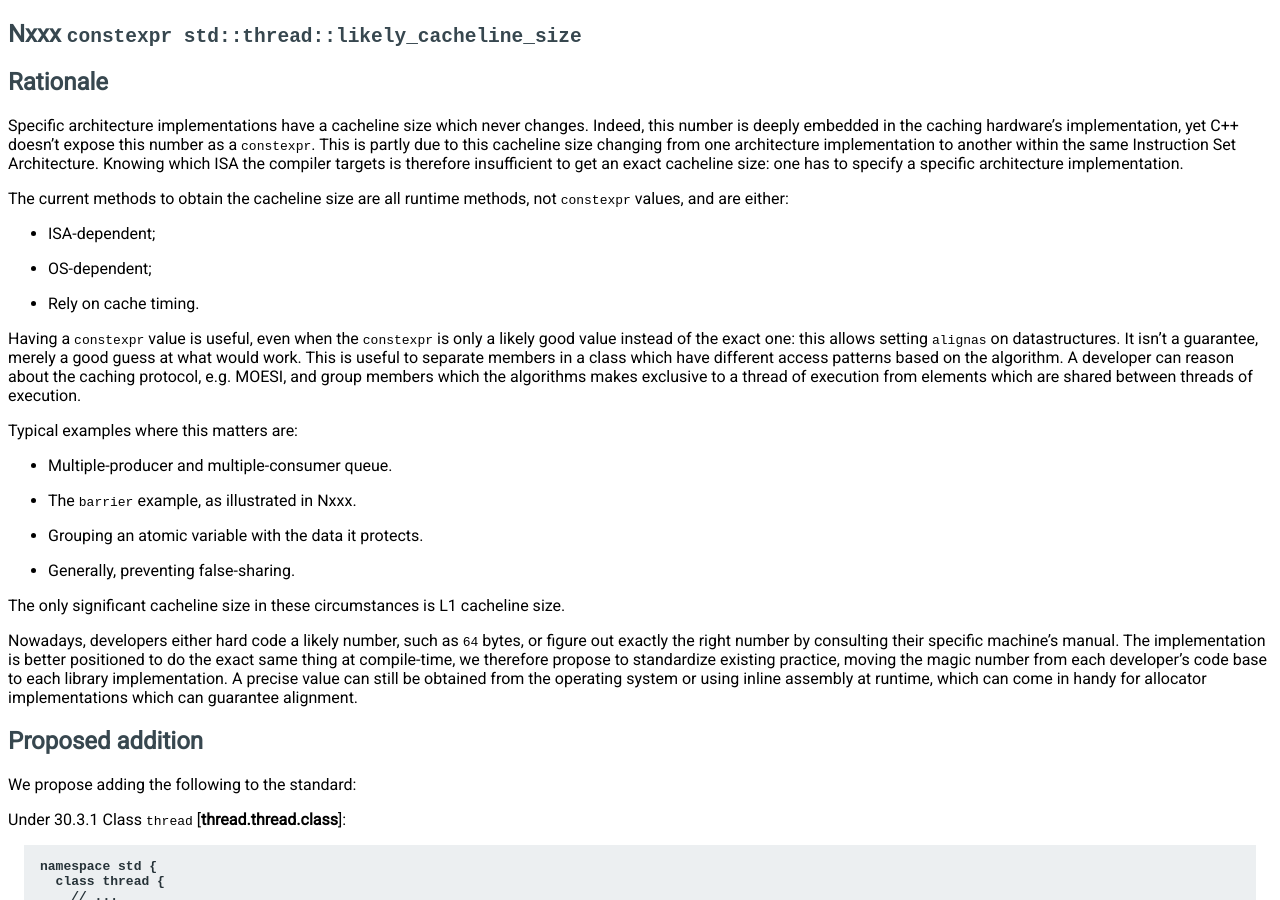
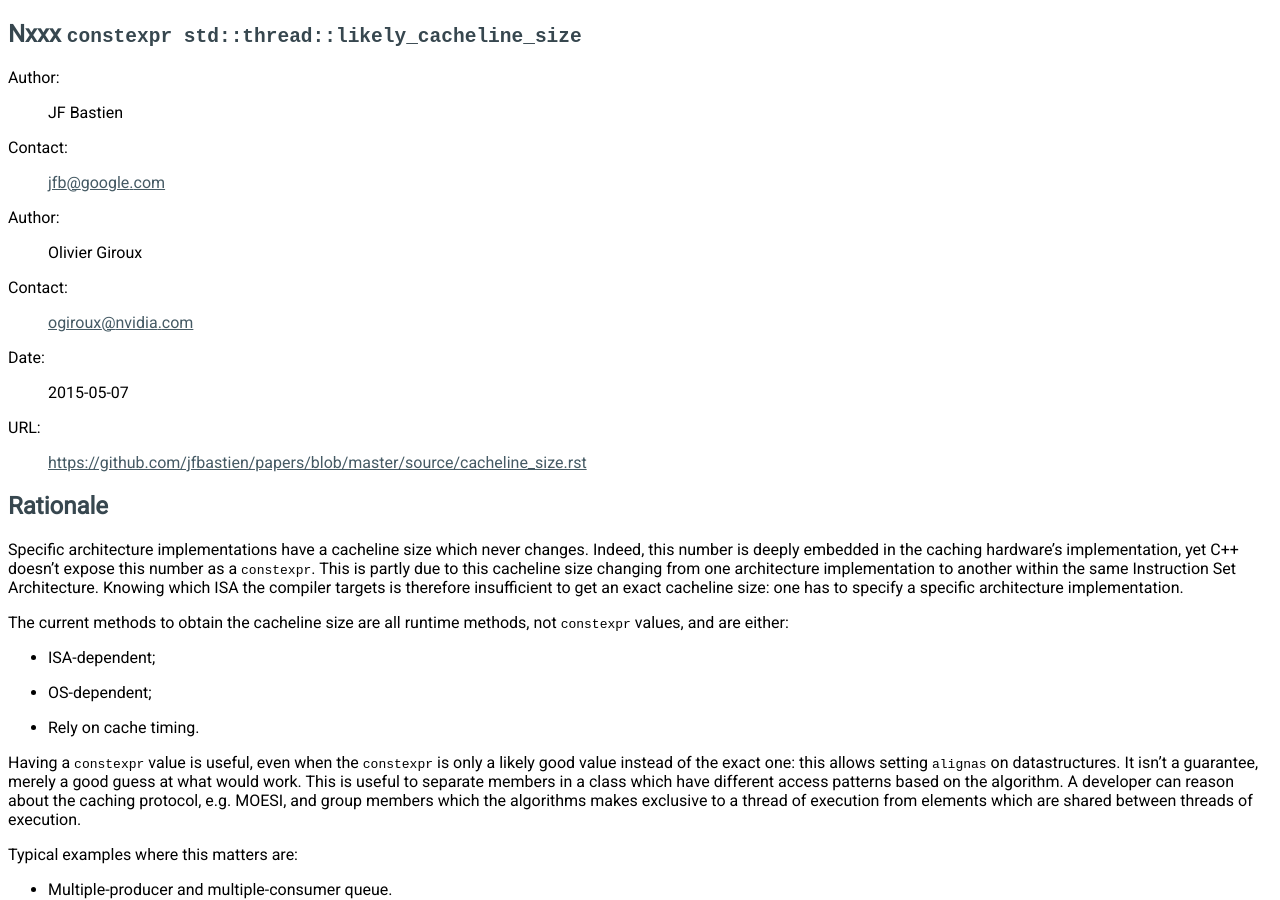
Before and after one commit to jfbastien/papers, a Sphinx documentation site: the page built from source/cacheline_size.rst, in a window 1280 px wide and 900 px high. Built offline with Sphinx 7.4.7, drawn with Linux system fonts in a browser that asks for light colours.

Commit message:
Add header section.

```diff
--- a/source/cacheline_size.rst
+++ b/source/cacheline_size.rst
@@ -1,6 +1,15 @@
 =====================================================
 Nxxx ``constexpr std::thread::likely_cacheline_size``
 =====================================================
+
+:Author: JF Bastien
+:Contact: jfb@google.com
+:Author: Olivier Giroux
+:Contact: ogiroux@nvidia.com
+:Date: 2015-05-07
+:URL: https://github.com/jfbastien/papers/blob/master/source/cacheline_size.rst
+
+.. TODO Update URL above.
 
 ---------
 Rationale
```
